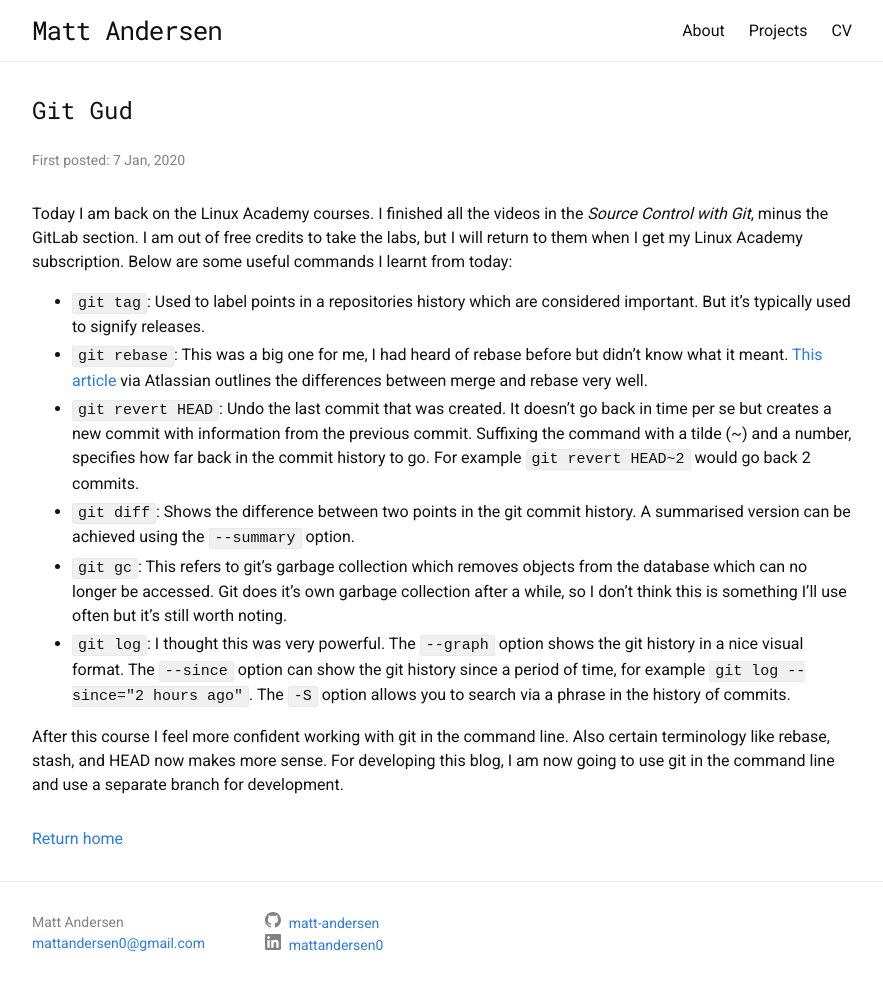
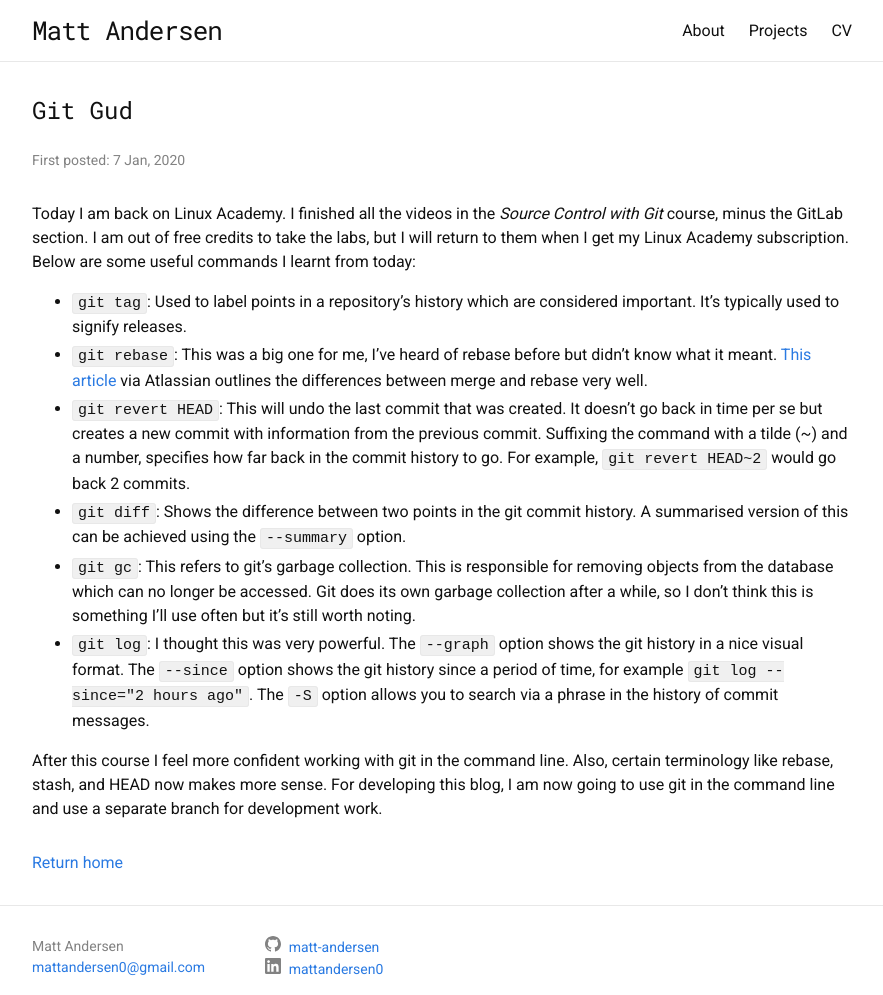
Before and after one commit to matt-andersen/mattandersen.dev, a Jekyll site: the page built from _posts/2020-01-07-git-gud/2020-01-07-git-gud.md, in a window 1280 px wide. Shown: the whole page, without its empty margins (198-1081 px from the left). Built offline with Jekyll 4.4.1, drawn with Linux system fonts in a browser that asks for light colours; before the commit the page ends 971 px from its top, so only the background shows below that.

Commit message:
Fix further typos in blog posts

```diff
--- a/_posts/2020-01-07-git-gud/2020-01-07-git-gud.md
+++ b/_posts/2020-01-07-git-gud/2020-01-07-git-gud.md
@@ -6,18 +6,18 @@ last_modified_at: null
 pin: false
 ---
 
-Today I am back on the Linux Academy courses. I finished all the videos in the *Source Control with Git*, minus the GitLab section. I am out of free credits to take the labs, but I will return to them when I get my Linux Academy subscription. Below are some useful commands I learnt from today:
+Today I am back on Linux Academy. I finished all the videos in the *Source Control with Git* course, minus the GitLab section. I am out of free credits to take the labs, but I will return to them when I get my Linux Academy subscription. Below are some useful commands I learnt from today:
 
-- `git tag`: Used to label points in a repositories history which are considered important. But it's typically used to signify releases.
+- `git tag`: Used to label points in a repository's history which are considered important. It's typically used to signify releases.
 
-- `git rebase`: This was a big one for me, I had heard of rebase before but didn't know what it meant. [This article](https://www.atlassian.com/git/tutorials/merging-vs-rebasing) via Atlassian outlines the differences between merge and rebase very well.
+- `git rebase`: This was a big one for me, I've heard of rebase before but didn't know what it meant. [This article](https://www.atlassian.com/git/tutorials/merging-vs-rebasing) via Atlassian outlines the differences between merge and rebase very well.
 
-- `git revert HEAD`: Undo the last commit that was created. It doesn't go back in time per se but creates a new commit with information from the previous commit. Suffixing the command with a tilde (~) and a number, specifies how far back in the commit history to go. For example `git revert HEAD~2` would go back 2 commits.
+- `git revert HEAD`: This will undo the last commit that was created. It doesn't go back in time per se but creates a new commit with information from the previous commit. Suffixing the command with a tilde (~) and a number, specifies how far back in the commit history to go. For example, `git revert HEAD~2` would go back 2 commits.
 
-- `git diff`: Shows the difference between two points in the git commit history. A summarised version can be achieved using the `--summary` option.
+- `git diff`: Shows the difference between two points in the git commit history. A summarised version of this can be achieved using the `--summary` option.
 
-- `git gc`: This refers to git's garbage collection which removes objects from the database which can no longer be accessed. Git does it's own garbage collection after a while, so I don't think this is something I'll use often but it's still worth noting.
+- `git gc`: This refers to git's garbage collection. This is responsible for removing objects from the database which can no longer be accessed. Git does its own garbage collection after a while, so I don't think this is something I'll use often but it's still worth noting.
 
-- `git log`: I thought this was very powerful. The `--graph` option shows the git history in a nice visual format. The `--since` option can show the git history since a period of time, for example `git log --since="2 hours ago"`. The `-S` option allows you to search via a phrase in the history of commits.
+- `git log`: I thought this was very powerful. The `--graph` option shows the git history in a nice visual format. The `--since` option shows the git history since a period of time, for example `git log --since="2 hours ago"`. The `-S` option allows you to search via a phrase in the history of commit messages.
 
-After this course I feel more confident working with git in the command line. Also certain terminology like rebase, stash, and HEAD now makes more sense. For developing this blog, I am now going to use git in the command line and use a separate branch for development.
+After this course I feel more confident working with git in the command line. Also, certain terminology like rebase, stash, and HEAD now makes more sense. For developing this blog, I am now going to use git in the command line and use a separate branch for development work.
```
Also changed, not shown: _posts/2020-01-06-one-down/2020-01-06-one-down.md (+1 -1 lines).
